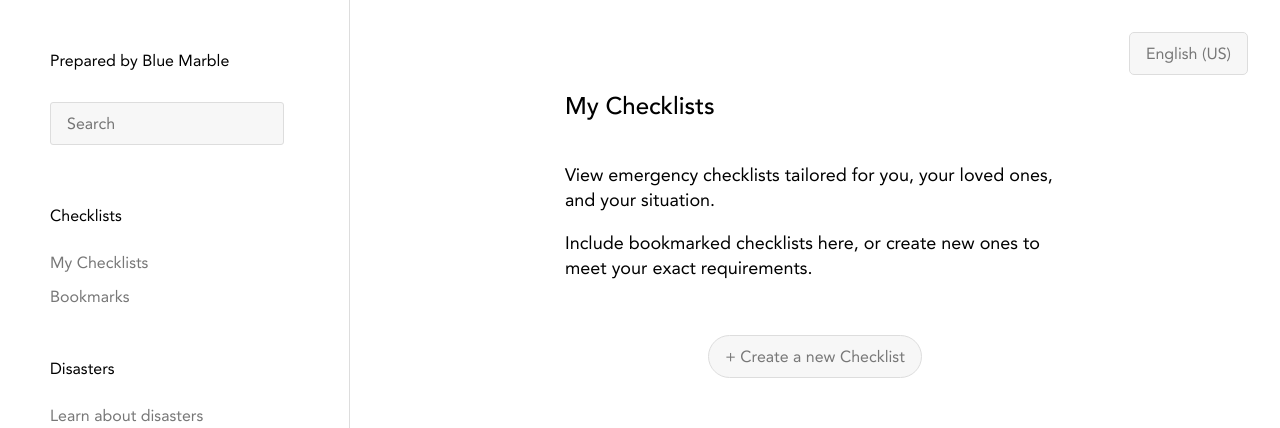
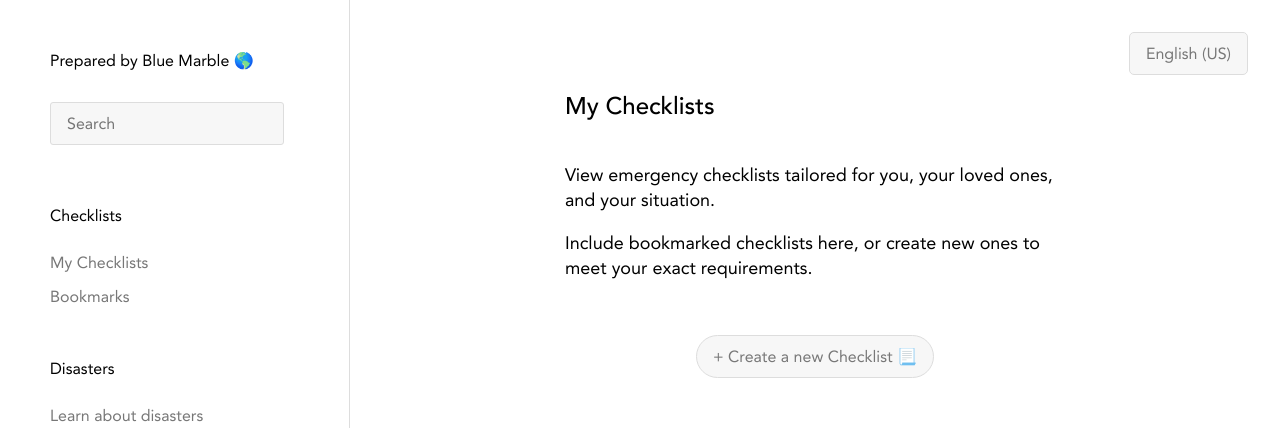
Before and after one commit to slowresonance/prepared, a React (Create React App) app: page /my-checklists in a window 1280 px wide. Shown: the top 428 px of the page. Built offline with nearby package versions, Linux system fonts and the light colour scheme; a web font is replaced by a local one.

Commit message:
alot of changes+bugs+shadow+input-titles+emojis

```diff
--- a/src/components/MyChecklists.js
+++ b/src/components/MyChecklists.js
@@ -37,7 +37,7 @@ const MyChecklists = ({
       </div>
       {
         <div id="create-checklist" onClick={handleAddNew}>
-          + Create a new Checklist
+          + Create a new Checklist 📃
         </div>
       }
       {myChecklists.map((checklist) => (
--- a/src/components/Nav.js
+++ b/src/components/Nav.js
@@ -9,7 +9,7 @@ const Nav = () => {
       <div id="top">
         <div id="title">
           <a href="/" className="blue-marble">
-            Prepared by Blue Marble
+            Prepared by Blue Marble 🌎
           </a>
         </div>
         <input
```
